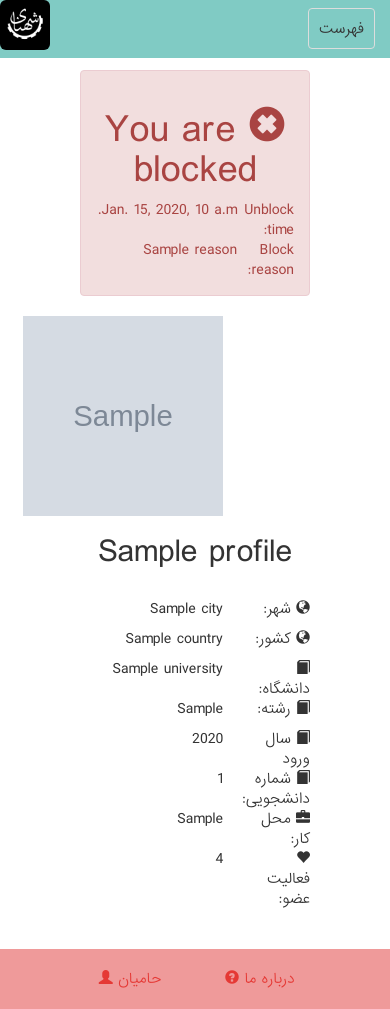
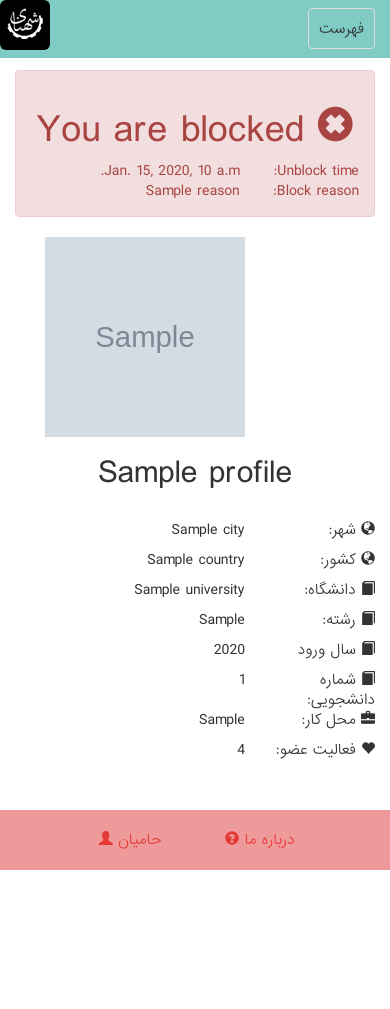
Before and after one commit to arianbakh/shahna, a Django app: template templates/account/profile.html in a window 390 px wide. After the commit the page ends 870 px from the top, so only its background shows below. Run offline with Django 3.2, Linux system fonts and the light colour scheme; the template is opened without the code that fills it: most values are stand-ins (such as "Sample title", 1, 10 or a date in 2020); grey boxes marked "Sample" are stand-in pictures; some libraries are stand-ins or nearby versions.

Commit message:
Fix lots of template bugs on mobile

```diff
--- a/templates/account/profile.html
+++ b/templates/account/profile.html
@@ -3,7 +3,7 @@
 {% load i18n %}
 {% block content %}
 <div class="row row-top-buffer">
-    <div class="col-xs-8 col-xs-offset-2">
+    <div class="col-xs-12">
         {% if user_block %}
             <div class="alert alert-danger" role="alert">
                 <h1 class="persian text-center">
@@ -11,19 +11,19 @@
                     {% trans "You are blocked" %}
                 </h1>
                 <div class="row persian-light">
-                    <div class="col-xs-9">
+                    <div class="col-xs-8">
                         {% if user_block.unlimited %}{% trans "Unlimited" %}{% else %}
                         {{ user_block.till_date_string }} {%endif%}
                     </div>
-                    <div class="col-xs-3">
+                    <div class="col-xs-4">
                         {% trans "Unblock time:" %}
                     </div>
                 </div>
                 <div class="row persian-light">
-                    <div class="col-xs-9">
+                    <div class="col-xs-8">
                         {{ user_block.reason }}
                     </div>
-                    <div class="col-xs-3">
+                    <div class="col-xs-4">
                         {% trans "Block reason:" %}
                     </div>
                 </div>
--- a/templates/forum/ask.html
+++ b/templates/forum/ask.html
@@ -2,7 +2,7 @@
 {% load widget_tweaks %}
 {% block content %}
   <div class="row row-top-buffer">
-    <div class="col-xs-8 col-xs-offset-2 text-center">
+    <div class="col-xs-12 text-center">
       <form class="form-horizontal" method="post">
         {% csrf_token %}
         {% for field in question_form %}
--- a/templates/forum/edit_answer.html
+++ b/templates/forum/edit_answer.html
@@ -2,7 +2,7 @@
 {% load widget_tweaks %}
 {% block content %}
   <div class="row row-top-buffer">
-    <div class="col-xs-8 col-xs-offset-2 text-center">
+    <div class="col-xs-12 text-center">
       <form class="form-horizontal" method="post">
         {% csrf_token %}
         {% for field in answer_form %}
```
Also changed, not shown: templates/account/edit_profile.html (+6 -6 lines), templates/account/login.html (+7 -3 lines), templates/forum/question.html (+8 -8 lines), templates/register/registration_form.html (+5 -5 lines).
